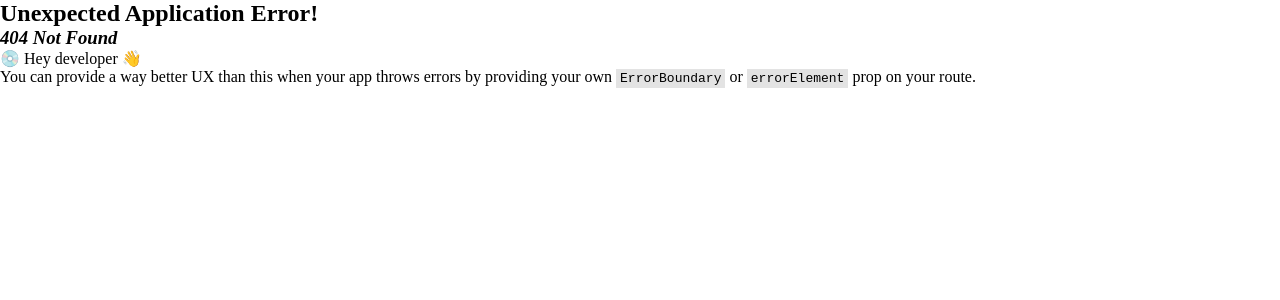
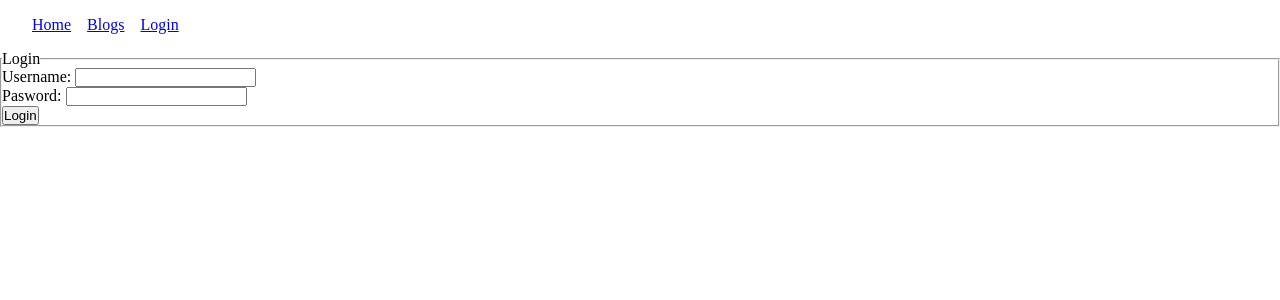
Before and after one commit to IcelandSpar/blog-api--user-front-end, a React (Vite) app: page /login in a window 1280 px wide. Before the commit this address had no page. Shown: the top 300 px of the page. Built offline with nearby package versions, Linux system fonts and the light colour scheme.

Commit message:
feat: add login route, jwt saved to localStorage
add form to log in, jwt token saved to
localStorage. User redirected to home after
success.

```diff
--- a/src/components/views/Blog.jsx
+++ b/src/components/views/Blog.jsx
@@ -43,6 +43,9 @@ const Blog = () => {
             <p>Last Modified: {formatRelative(blog.modifiedAt, new Date())}</p>
           </div>
       )}
+        <section>
+          <h2>Comments: </h2>
+        </section>
       </main>
     </div>
   )
--- /dev/null
+++ b/src/components/views/Login.jsx
@@ -0,0 +1,60 @@
+import { useRef, useState } from 'react';
+
+import Navbar from './partials/Navbar.jsx';
+
+const Login = () => {
+  const usernameInputRef = useRef(null);
+  const passwordInputRef = useRef(null);
+  const [jwt, setJwt] = useState(null);
+
+  const handleLogin = async (e) => {
+    e.preventDefault();
+    const formData = new FormData();
+    formData.append('username', usernameInputRef.current.value);
+    formData.append('password', passwordInputRef.current.value);
+
+
+
+    await fetch('http://localhost:3000/login', {
+      method: 'POST',
+      body: new URLSearchParams(formData),
+
+
+    })
+    .then((res) => res.json())
+    .then((res) => {
+      setJwt(res.token);
+      localStorage.setItem('token', res.token);
+    })
+    .catch((err) => console.log(err))
+    .finally(() => {
+      if(localStorage.getItem('token') != 'undefined') {
+        window.location = "http://localhost:5173/"
+      }
+    });
+
+  };
+
+  return (
+    <div>
+      <Navbar/>
+      <form>
+        <fieldset>
+          <legend>Login</legend>
+          <div>
+            <label htmlFor="username">Username: </label>
+            <input type="text" id="username" name="username" ref={usernameInputRef}/>
+          </div>
+
+          <div>
+            <label htmlFor="password">Pasword: </label>
+            <input type="password" id="password" name="password" ref={passwordInputRef}/>
+          </div>
+          <button onClick={handleLogin}>Login</button>
+        </fieldset>
+      </form>
+    </div>
+  )
+};
+
+export default Login;
--- a/src/components/views/partials/Navbar.jsx
+++ b/src/components/views/partials/Navbar.jsx
@@ -7,6 +7,7 @@ const Navbar = ({navStyle}) => {
       <nav className={styles.navbar}>
         <Link to='/'>Home</Link>
         <Link to='/blogs'>Blogs</Link>
+        <Link to='/login'>Login</Link>
       </nav>
     </header>
   )
```
Also changed, not shown: src/main.jsx (+9 -2 lines), src/components/views/Regster.jsx (added).
